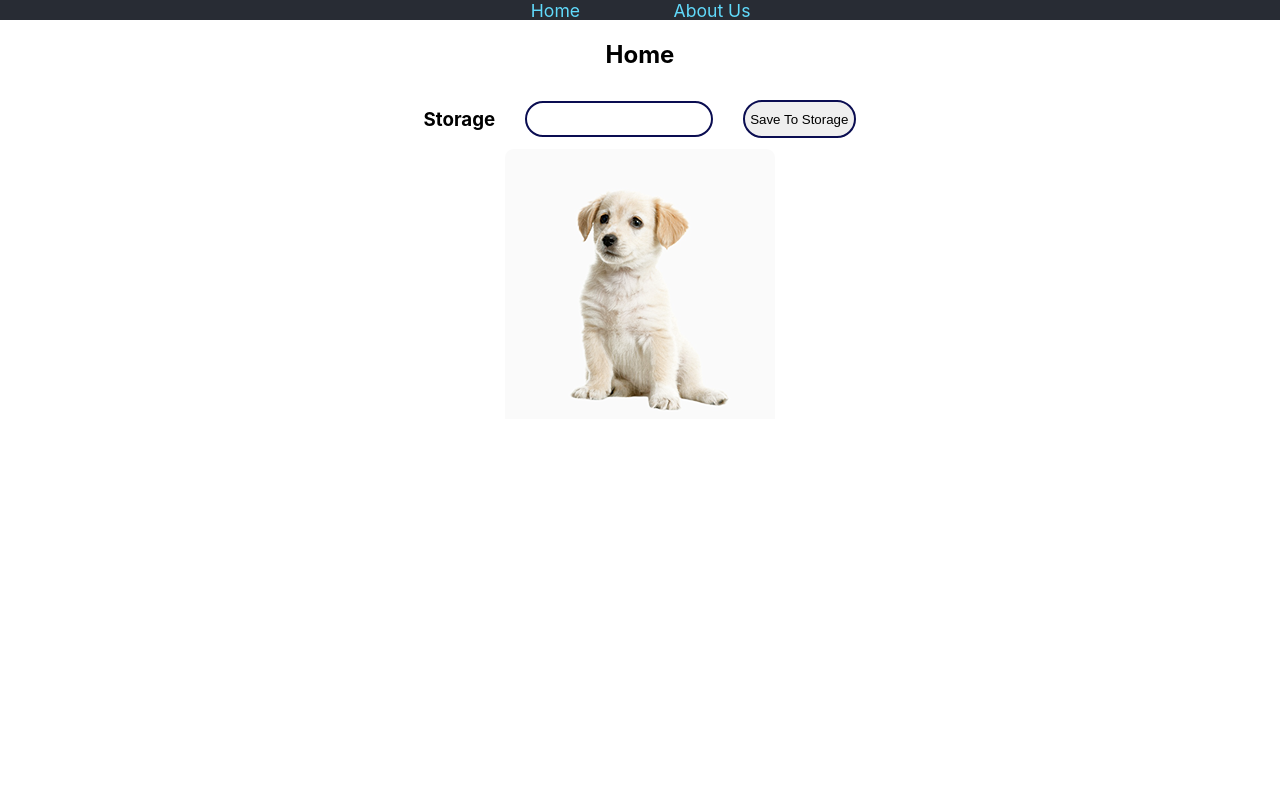
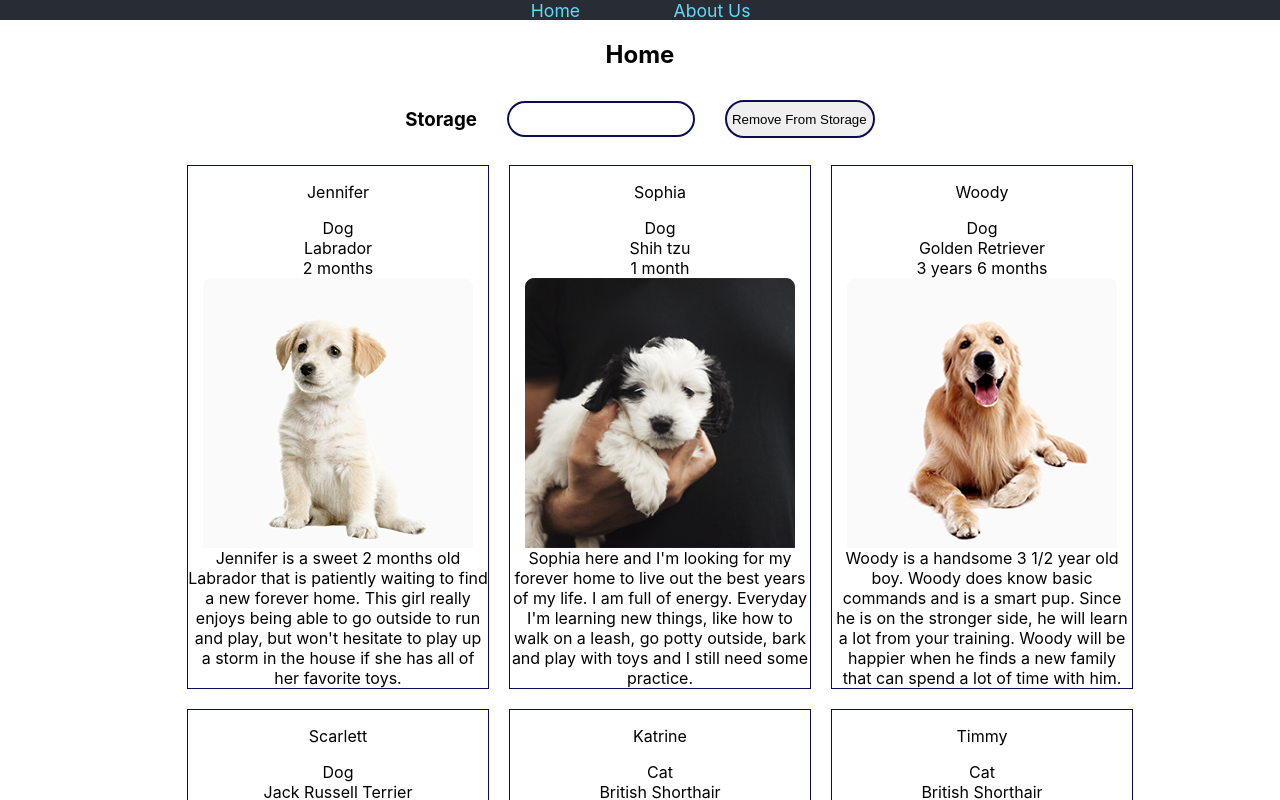
Before and after one commit to qoolebyaqa/LearnReact, a React (Create React App) app in the folder react-ts/: page / in a window 1280 px wide. Shown: the top 800 px of the page. Built offline with nearby package versions, Linux system fonts and the light colour scheme.

Commit message:
fix: correct the searchbar work according requirements, add more cards to main page

```diff
--- a/react-ts/src/App.css
+++ b/react-ts/src/App.css
@@ -1,12 +1,13 @@
 .App {
   text-align: center;
+  display: flex;
+  flex-direction: column;
 }
 
 .header__wrapper {
   display: flex;
   justify-content: center;
   gap: 100px;
-  margin: 0 auto;
   background-color: #282c34;
 }
 .header__list {
@@ -55,6 +56,31 @@
   background-color: rgb(33, 143, 90);
   transform: scale(1.1);
 }
+.pet__container {
+  display: flex;
+  flex-wrap: wrap;
+  justify-content: center;
+  gap: 20px;
+}
+.pet__card {
+  max-width: 300px;
+  list-style-type: none;
+  border: 1px solid #0a0d51;
+  display: flex;
+  flex-direction: column;
+  justify-self: center;
+  align-items: center;
+}
+.pet__name {
+  width: 30%;
+}
+.pet__name:hover {
+  border-bottom: 1px solid #0a0d51;
+  cursor: pointer;
+}
+.pet__p {
+  margin: 0 auto;
+}
 
 @keyframes App-logo-spin {
   from {
--- a/react-ts/src/components/card.tsx
+++ b/react-ts/src/components/card.tsx
@@ -1,30 +1,27 @@
 import React from 'react';
 import { Ipet, petsArr } from './PetsArr';
-
-const arrPet: Ipet[] = petsArr;
 
 class PetClass extends React.Component {
   constructor(prop: string) {
     super(prop);
   }
   render(): React.ReactNode {
+    const arrPet: Ipet[] = petsArr;
     return (
-      <div className="card__wrapper">
-        <img src={arrPet[0].img} alt="" />
-        {/* <ul>
-          {arrPet.map((value) => {
-            return (
-              <li>
-                <p>{value.name}</p>
-                <p>{value.type}</p>
-                <p>{value.breed}</p>
-                <p>{value.age}</p>
-                <img src={value.img} alt="as" />
-                <p>{value.description}</p>
-              </li>
-            )})}
-        </ul> */}
-      </div>
+      <ul className="pet__container">
+        {arrPet.map((a: Ipet, index: number) => {
+          return (
+            <li className="pet__card" key={index}>
+              <p className="pet__name">{a.name}</p>
+              <p className="pet__p">{a.type}</p>
+              <p className="pet__p">{a.breed}</p>
+              <p className="pet__p">{a.age}</p>
+              <img src={a.img} alt="animal" />
+              <p className="pet__p">{a.description}</p>
+            </li>
+          );
+        })}
+      </ul>
     );
   }
 }
--- a/react-ts/src/components/searchbar.tsx
+++ b/react-ts/src/components/searchbar.tsx
@@ -22,7 +22,10 @@ class SearchClass extends React.Component<{}, { value: string }> {
     }));
   }
   toLocal() {
-    localStorage.setItem('searched', this.state.value);
+    localStorage.removeItem('searched');
+    this.setState(() => ({
+      value: '',
+    }));
   }
   render(): React.ReactNode {
     return (
@@ -31,11 +34,14 @@ class SearchClass extends React.Component<{}, { value: string }> {
         <div className="search__input-wrap">
           <input className="search__input" value={this.state.value} onChange={this.ChangeInput} />
           <button className="search__button" type="submit" onClick={this.toLocal}>
-            Save To Storage
+            Remove From Storage
           </button>
         </div>
       </div>
     );
   }
+  componentWillUnmount() {
+    localStorage.setItem('searched', this.state.value);
+  }
 }
 export default SearchClass;
```
Also changed, not shown: react-ts/src/components/PetsArr.ts (+7 -7 lines).
